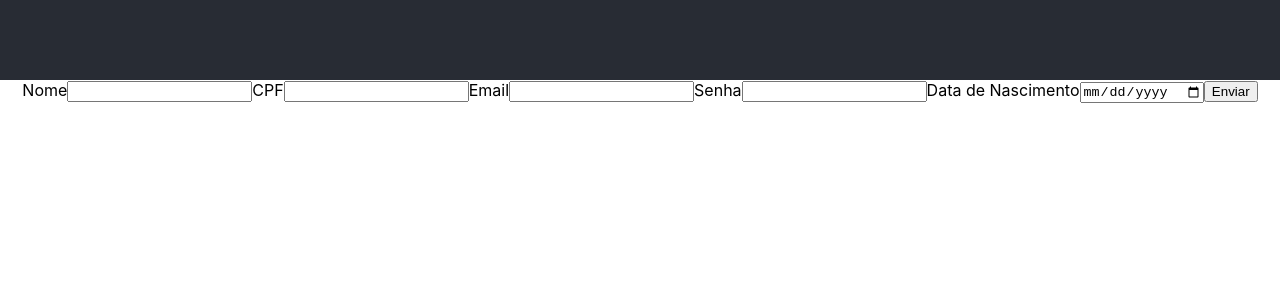
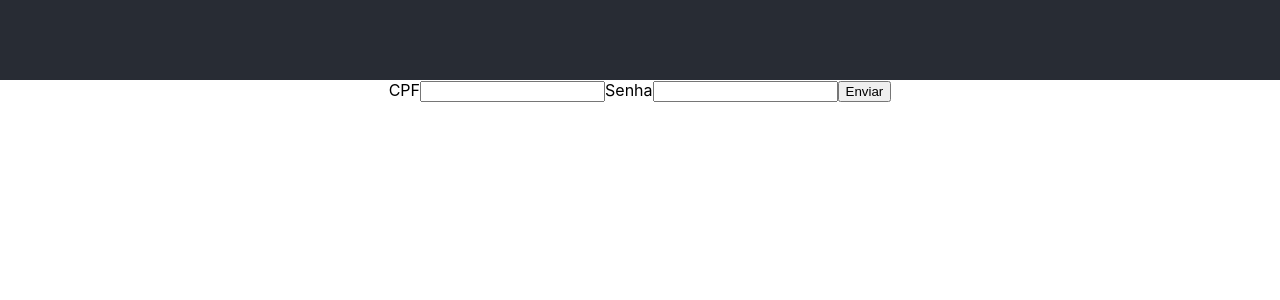
Before and after one commit to RenatoHioji/pi, a React (Create React App) app in the folder src/node/frontend/: page / in a window 1280 px wide. Shown: the top 300 px of the page. Built offline with nearby package versions, Linux system fonts and the light colour scheme.

Commit message:
frontend: loginform

```diff
--- a/src/node/frontend/src/App.js
+++ b/src/node/frontend/src/App.js
@@ -1,5 +1,5 @@
 import './assets/css/App.css';
-import Cadastro from './components/pessoa/forms/Cadastro.jsx'
+import Login from "./components/pessoa/forms/Login"
 function App() {
   return (
     <div className="App">
@@ -7,7 +7,7 @@ function App() {
         <p>
         </p>
       </header>
-      <Cadastro></Cadastro>
+      <Login></Login>
 
     </div>
   );
--- a/src/node/frontend/src/components/pessoa/forms/Login.jsx
+++ b/src/node/frontend/src/components/pessoa/forms/Login.jsx
@@ -0,0 +1,41 @@
+import React, { useState } from 'react'
+import axios from 'axios'
+
+function FormComponent() {
+  const [formData, setFormData] = useState({
+    cpf: '',
+    senha: '',
+  });
+
+  const handleChange = (e) => {
+    const { name, value } = e.target;
+    setFormData({
+      ...formData,
+      [name]: value
+    });
+  };
+
+  const handleSubmit = async (e) => {
+    e.preventDefault()
+    try {
+      const response = await axios.post('http://localhost:3000/api/login', formData)
+      const {token} = response.jwt
+      localStorage.setItem("token", token)
+      console.log('Response:', response.data)
+    } catch (error) {
+      console.error('Error:', error)
+    }
+  };
+
+  return (
+    <form onSubmit={handleSubmit}>
+      <label htmlFor="cpf">CPF</label>
+      <input type="text" name="cpf" id="cpf" value={formData.cpf} onChange={handleChange} />
+      <label htmlFor="senha">Senha</label>
+      <input type="text" name="senha" id="senha" value={formData.senha} onChange={handleChange} />
+      <button type="submit">Enviar</button>
+    </form>
+  );
+}
+
+export default FormComponent;
```
